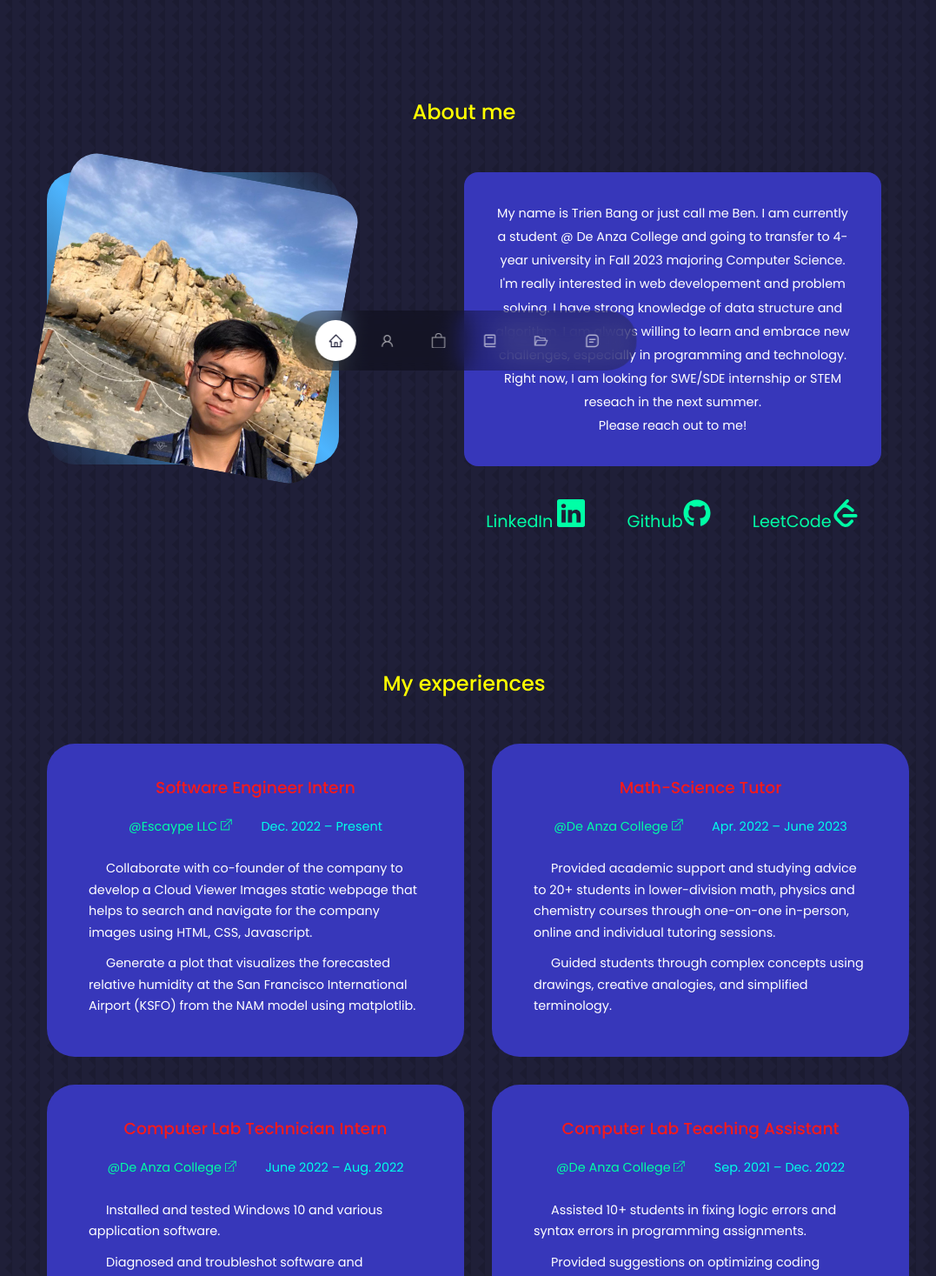
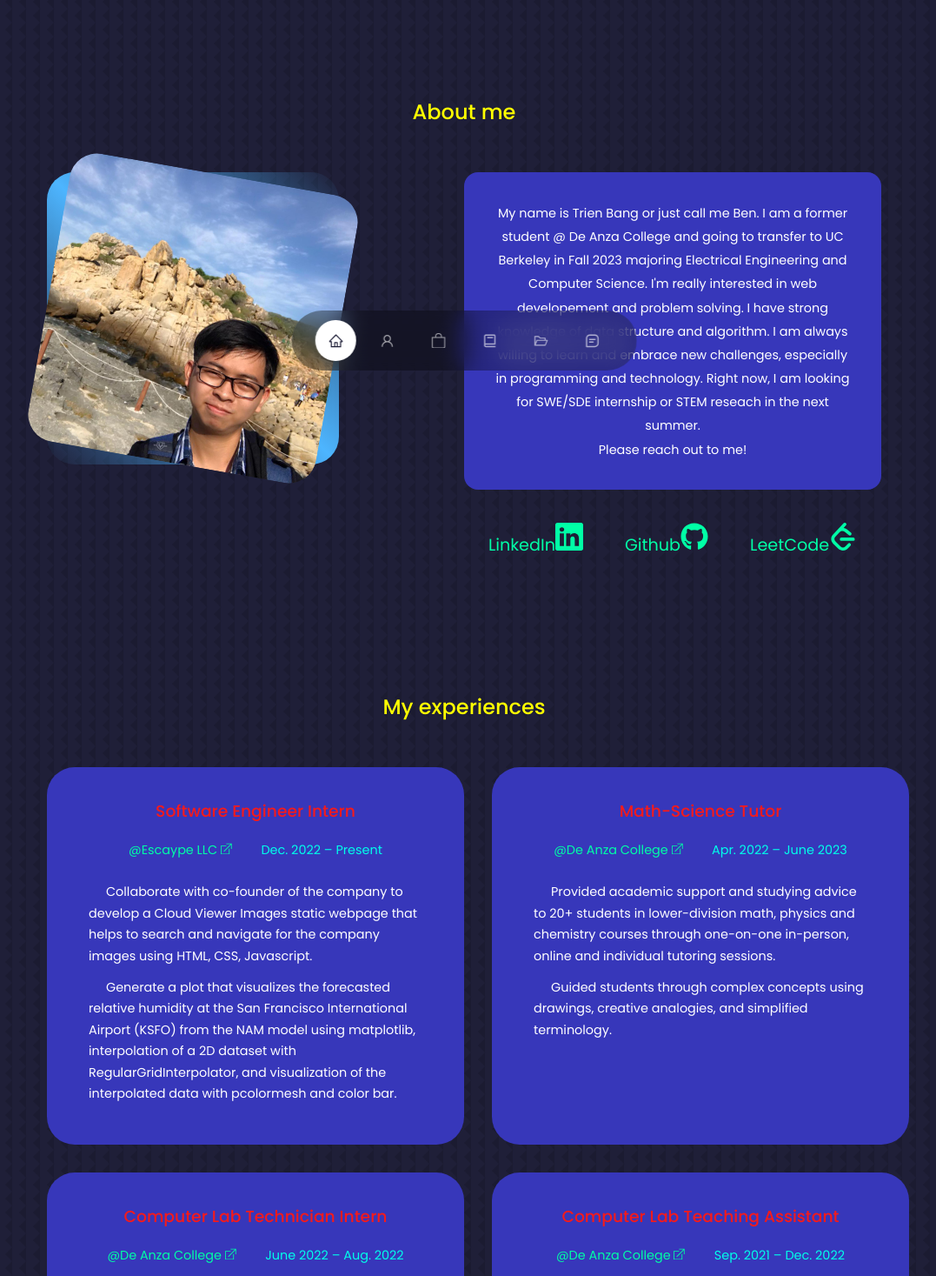
Before and after one commit to trienbanghuynh/My-Portfolio, a React (Create React App) app: page / in a window 1280 px wide. Shown: the part 342-1809 px from the top of the page at 87% size, without its empty margins (106-1183 px from the left). Built offline with nearby package versions, Linux system fonts and the light colour scheme.

Commit message:
update exp and about section

```diff
--- a/src/components/about/About.jsx
+++ b/src/components/about/About.jsx
@@ -49,8 +49,8 @@ const About = () => {
             <div className="about_cards">
               <article className="about_card">
                 <small>
-                  My name is Trien Bang or just call me Ben. I am currently a
-                  student @ De Anza College and going to transfer to 4-year university in Fall 2023 majoring Computer Science. I'm
+                  My name is Trien Bang or just call me Ben. I am a former
+                  student @ De Anza College and going to transfer to UC Berkeley in Fall 2023 majoring Electrical Engineering and Computer Science. I'm
                   really interested in web developement and problem solving. I have strong knowledge of data structure and algorithm. I am
                   always willing to learn and embrace new challenges, especially
                   in programming and technology. Right now, I am looking for
@@ -67,7 +67,7 @@ const About = () => {
                 className="about_icon"
                 rel="noreferrer"
               >
-                <small>LinkedIn </small><BsLinkedin />
+                <small>LinkedIn</small><BsLinkedin />
               </a>
 
               <a
--- a/src/components/about/about.css
+++ b/src/components/about/about.css
@@ -34,7 +34,7 @@
     justify-content: center;
 }
 
-.about_socials small{
+.about_socials small {
     font-size: 1.2rem;
 }
 .about_card {
--- a/src/components/experience/Experience.jsx
+++ b/src/components/experience/Experience.jsx
@@ -29,7 +29,7 @@ const Experience = () => {
               </p>
               <p>
                 {" "}
-                Generate a plot that visualizes the forecasted relative humidity at the San Francisco International Airport (KSFO) from the NAM model using matplotlib.
+                Generate a plot that visualizes the forecasted relative humidity at the San Francisco International Airport (KSFO) from the NAM model using matplotlib, interpolation of a 2D dataset with RegularGridInterpolator, and visualization of the interpolated data with pcolormesh and color bar.
               </p>
             </div>
           </article>
```
